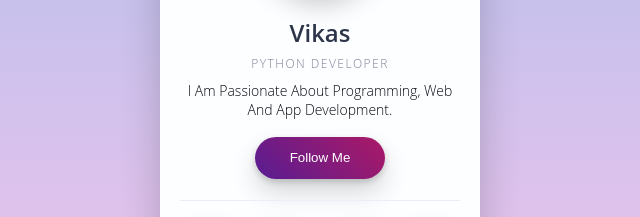
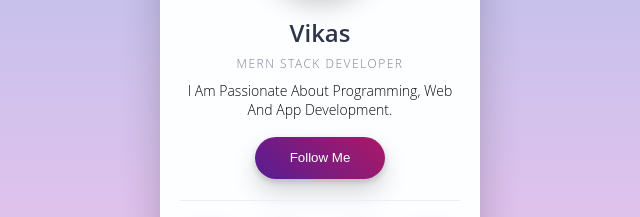
Before and after one commit to ItsVikasA/PORTFOLIO, a plain HTML site: page index.html in a window 1280 px wide. Shown: the part 317-534 px from the top of the page, 320-960 px from the left. Drawn offline with Linux system fonts and the light colour scheme.

Commit message:
index.html

```diff
--- a/index.html
+++ b/index.html
@@ -26,7 +26,7 @@
                 class="thumbnail">
             <div class="check"><i class="fas fa-check"></i></div>
             <h3 class="name">Vikas</h3>
-            <p class="title">Python Developer</p>
+            <p class="title">MERN Stack Developer</p>
             <p class="description"> I Am Passionate About
             Programming, Web And App Development.
             </p>
```
